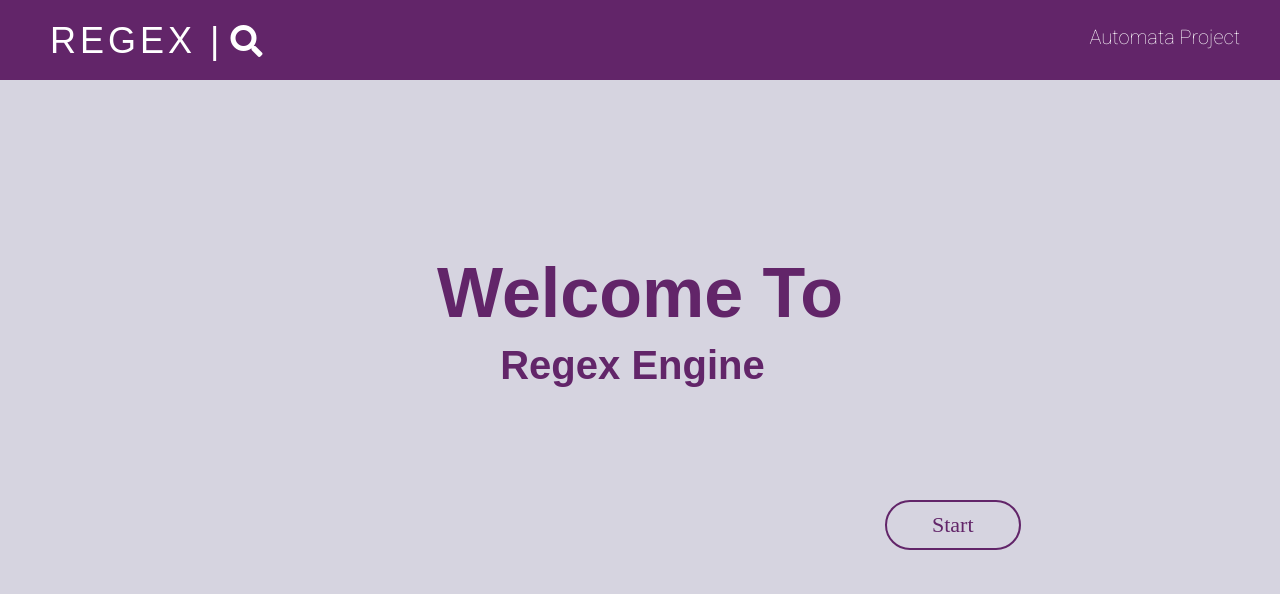
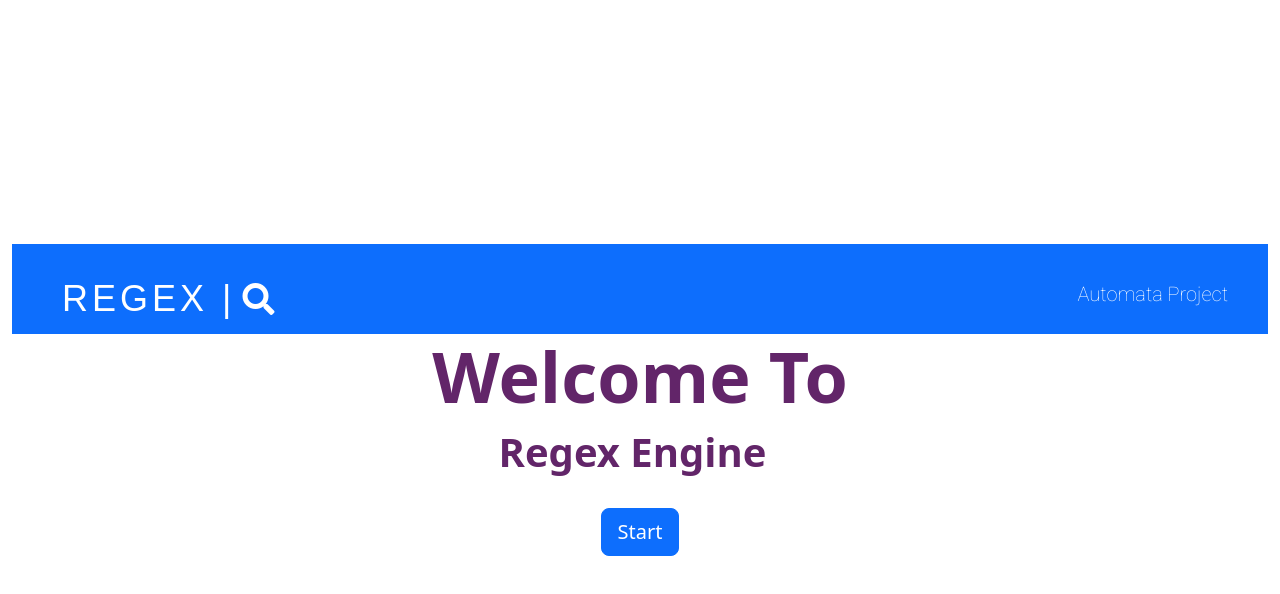
Before and after one commit to devrugu/Regular-Expression-Engine, a plain HTML site: page Regular Expression Engine/index.html in a window 1280 px wide. Drawn offline with nearby package versions, Linux system fonts and the light colour scheme.

Commit message:
Enhance UI with Bootstrap and dark mode

```diff
--- a/Regular Expression Engine/index.html
+++ b/Regular Expression Engine/index.html
@@ -7,10 +7,11 @@
     <title>Regex</title>
     <link rel="stylesheet" href="style.css">
     <link rel="stylesheet" href="https://use.fontawesome.com/releases/v5.0.13/css/all.css" integrity="sha384-DNOHZ68U8hZfKXOrtjWvjxusGo9WQnrNx2sqG0tfsghAvtVlRW3tvkXWZh58N9jp" crossorigin="anonymous">
+    <link rel='stylesheet' href='https://cdn.jsdelivr.net/npm/bootstrap@5.3.0/dist/css/bootstrap.min.css'>
 </head>
 <body>
-    <div class="container">
-        <div class="navbar">
+    <div class="container-fluid d-flex flex-column justify-content-center align-items-center text-center vh-100">
+        <div class="navbar navbar-dark bg-primary w-100">
             <div class="logo">
                 <a href="#">REGEX |</a>
                 <i class="fas fa-search fa-2x"></i>
@@ -29,10 +30,11 @@
 
 
         </div>
-        <a href="indexC.html" class="button">Start</a>
+        <a href="indexC.html" class="btn btn-primary btn-lg mt-4">Start</a>
 
     </div>
 
 
+<script src="https://cdn.jsdelivr.net/npm/bootstrap@5.3.0/dist/js/bootstrap.bundle.min.js"></script>
 </body>
 </html>
--- a/Regular Expression Engine/style.css
+++ b/Regular Expression Engine/style.css
@@ -9,7 +9,7 @@
 
 .container{
 
-    background-color:#d6d4e0;
+    background: linear-gradient(135deg, #f0e6ff, #d6d4e0);
 
     height: 100vh;
     background-size: 100% 100%;
@@ -57,10 +57,6 @@
 }
 
 .container .center{
-    position: absolute;
-    top: 40%;
-    left: 50%;
-    transform: translate(-50%,-50%);
     font-family: sans-serif;
     user-select: none;
 }
@@ -79,25 +75,3 @@
     margin-top: 10px;
     text-align: center;
 }
-
-.container .button{
-    font-family: "proxima nova";
-    position: absolute;
-    top: 500px;
-    left: 885px;
-    color: #622569;
-    font-weight: 100;
-    font-size: 22px;
-    outline: none;
-    border:solid 2px #622569;
-    border-radius: 25px;
-    padding: 10px 45px;
-    -webkit-transition-duration: 500ms;
-    transition-duration: 500ms;
-    text-decoration:none
-}
-
-.button:hover{
-    background-color:#622569;
-    color: #fff;
-}
--- a/Regular Expression Engine/style2.css
+++ b/Regular Expression Engine/style2.css
@@ -8,7 +8,7 @@
 
 .container{
 
-    background-color: #d6d4e0;
+    background: linear-gradient(135deg, #f0e6ff, #d6d4e0);
 
     height: 100vh;
     background-size: 100% 100%;
@@ -109,8 +109,9 @@ textarea {
 .nfa-button {
     background-color:#622569;
     color:white;
-    width: 190%;
-    border-radius: 25px;
+    border-radius:25px;
+    padding:8px 20px;
+    border:none;
 }
 #sonuc{
     background-color: white;
@@ -120,3 +121,13 @@ textarea {
     color:black ;
 }
 mark { background-color: yellow; }
+body.dark-mode {
+    background-color: #222;
+    color: #f8f9fa;
+}
+body.dark-mode textarea,
+body.dark-mode input[type=text] {
+    background-color: #333;
+    color: #f8f9fa;
+    border-color: #888;
+}
```
Also changed, not shown: Regular Expression Engine/indexC.html (+14 -2 lines).
